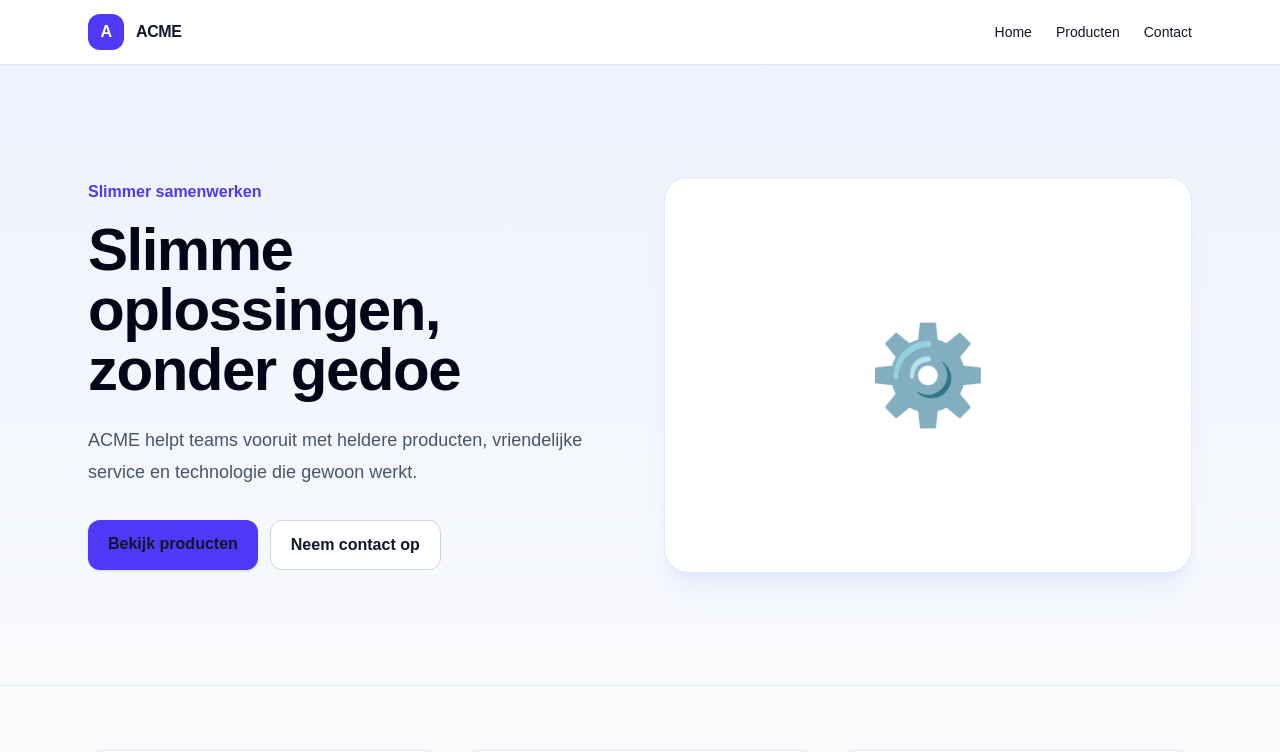
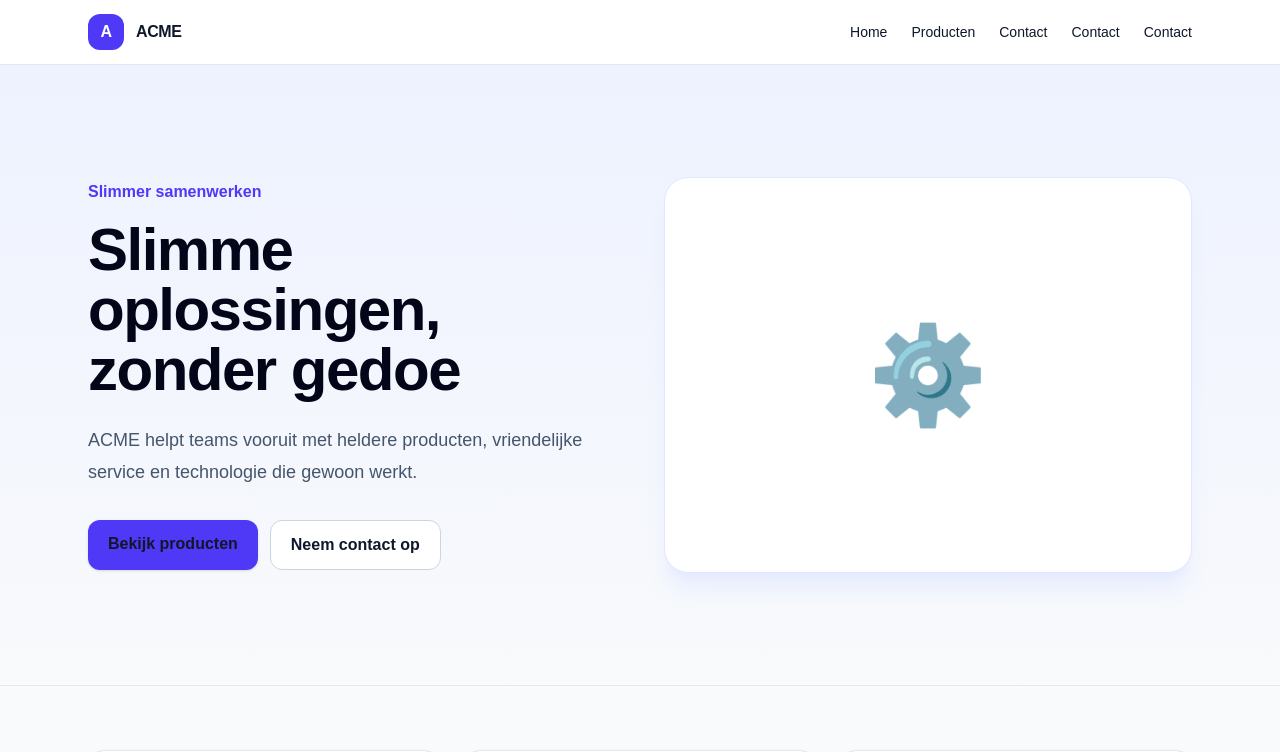
Before and after one commit to docentDavid/ipad-nextjs-test, a Next.js app: page / in a window 1280 px wide. Shown: the top 752 px of the page. Built offline with nearby package versions, Linux system fonts and the light colour scheme.

Commit message:
Footer-test

```diff
--- a/app/components/Header.tsx
+++ b/app/components/Header.tsx
@@ -4,6 +4,7 @@ const navigation = [
   { href: "/", label: "Home" },
   { href: "/products", label: "Producten" },
   { href: "/contact", label: "Contact" },
+  { href: "/contact", label: "Contact" },{ href: "/contact", label: "Contact" },
 ];
 
 export default function Header() {
```
